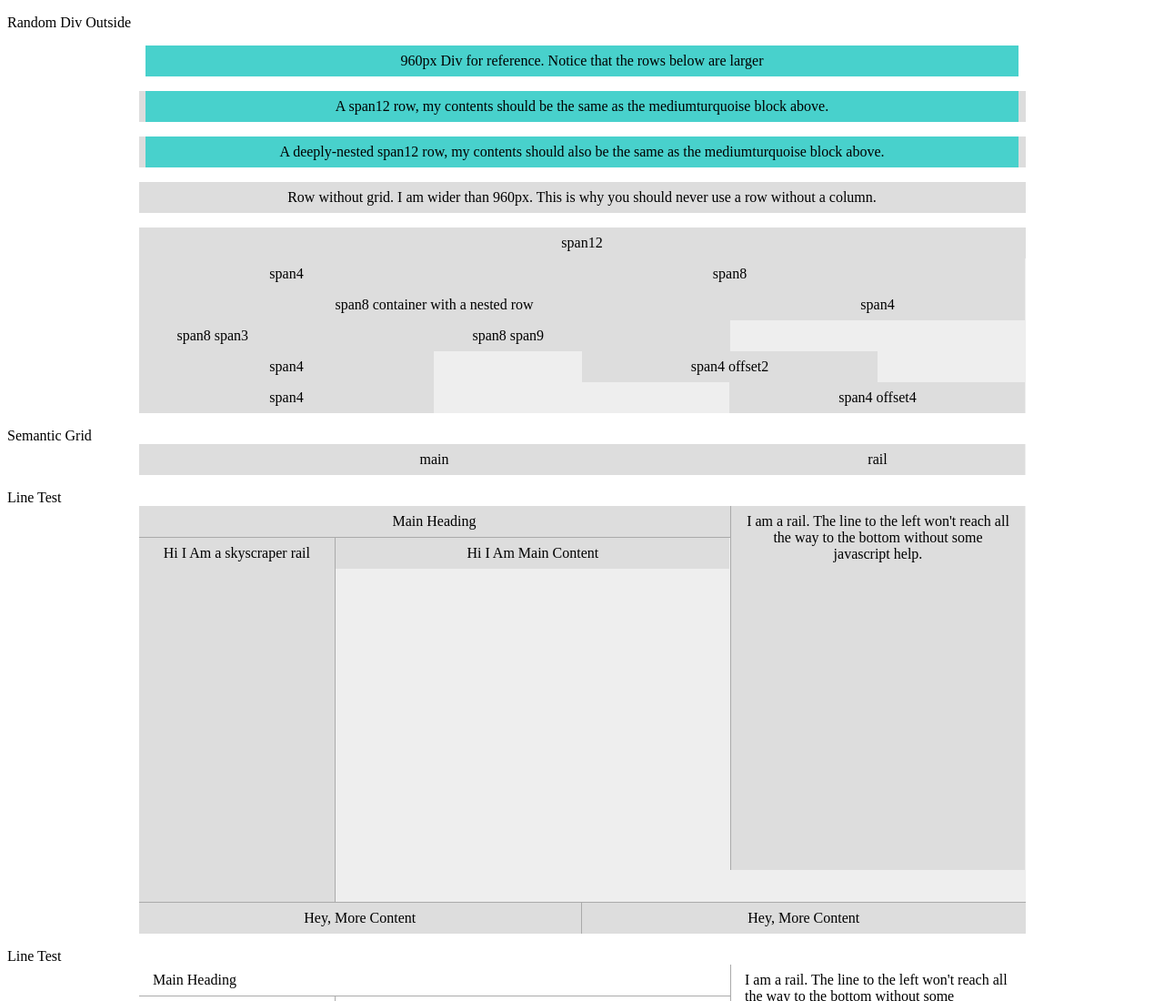
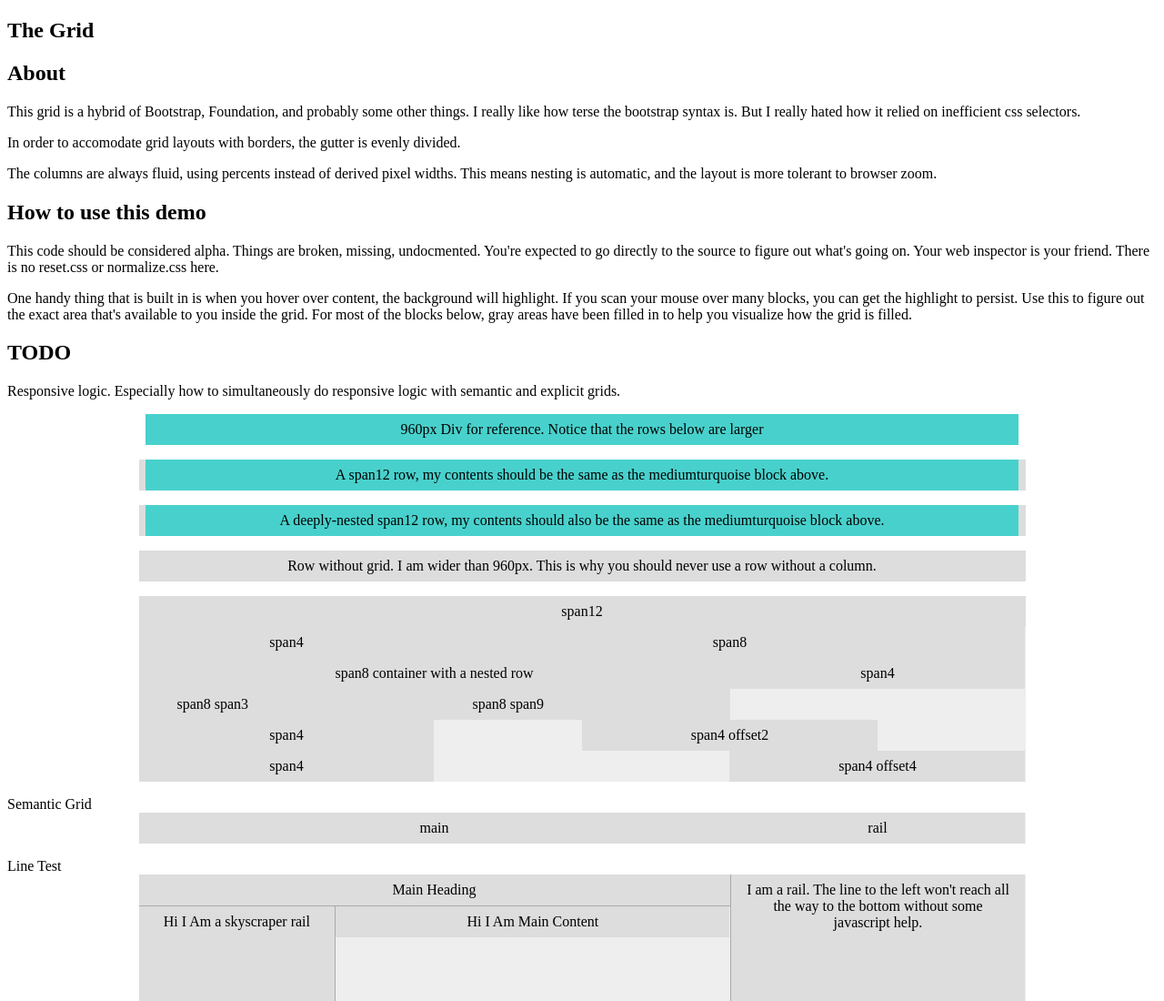
Before and after one commit to texastribune/test-grid-alpha, a plain HTML site: page index.html in a window 1280 px wide. Shown: the top 1100 px of the page at 91% size. Drawn offline with Linux system fonts and the light colour scheme.

Commit message:
add readme in index.html

```diff
--- a/index.html
+++ b/index.html
@@ -7,8 +7,39 @@
     <link href="css/demo.css" rel="stylesheet">
   </head>
   <body>
-    <section>
-      <div>Random Div Outside</div>
+    <section id="readme">
+
+# The Grid
+
+## About
+
+This grid is a hybrid of Bootstrap, Foundation, and probably some other things.
+I really like how terse the bootstrap syntax is. But I really hated how it
+relied on inefficient css selectors.
+
+In order to accomodate grid layouts with borders, the gutter is evenly divided.
+
+The columns are always fluid, using percents instead of derived pixel widths.
+This means nesting is automatic, and the layout is more tolerant to browser
+zoom.
+
+## How to use this demo
+
+This code should be considered alpha. Things are broken, missing, undocmented.
+You're expected to go directly to the source to figure out what's going on. Your
+web inspector is your friend. There is no reset.css or normalize.css here.
+
+One handy thing that is built in is when you hover over content, the background
+will highlight. If you scan your mouse over many blocks, you can get the
+highlight to persist. Use this to figure out the exact area that's available to
+you inside the grid. For most of the blocks below, gray areas have been filled
+in to help you visualize how the grid is filled.
+
+## TODO
+
+Responsive logic. Especially how to simultaneously do responsive logic with
+semantic and explicit grids.
+
     </section>
 
     <section class="test">
@@ -170,6 +201,11 @@
         </div>
       </div>
     </section>
-
+    <script src="js/showdown.js"></script>
+    <script>
+      var converter = new Showdown.converter(),
+          el = document.getElementById('readme');
+      el.innerHTML = converter.makeHtml(el.innerHTML);
+    </script>
   </body>
 </html>
--- a/sass/grid.sass
+++ b/sass/grid.sass
@@ -1,5 +1,7 @@
 @import "compass/utilities/general/clearfix"
 @import "compass/css3/box-sizing"
+
+// # The Grid
 
 // User defined grid variables
 $gridColumns: 12 !default
@@ -14,7 +16,6 @@ $gridColumnWidth: 100% / $gridColumns
 *
   +box-sizing(border-box)
 
-// # The Grid
 // ## Grid Generation Helpers
 // Derived from: <https://github.com/jlong/sass-twitter-bootstrap/blob/master/lib/_mixins.scss>
 //
```
Also changed, not shown: js/showdown.js (added, +62 -0 lines).
